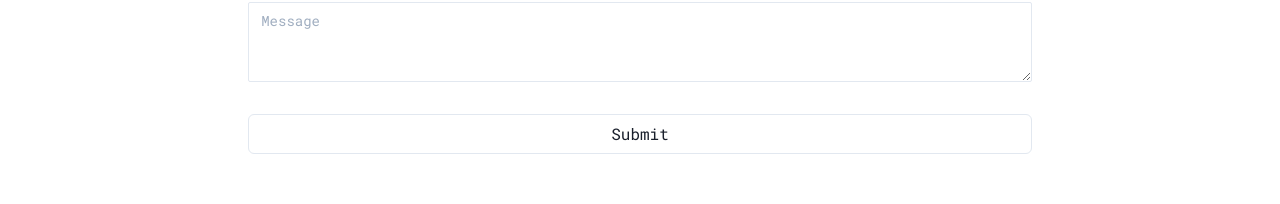
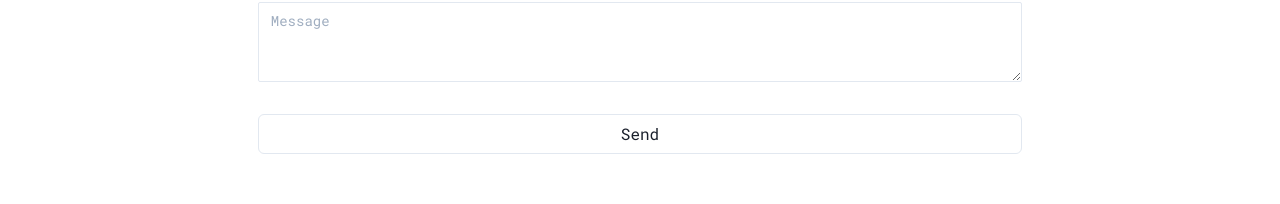
Before and after one commit to AngelRafaelGO/portfolioARGO, a React (Create React App) app: page /contact in a window 1280 px wide. Shown: the part 473-677 px from the top of the page. Built offline with nearby package versions, Linux system fonts and the light colour scheme.

Commit message:
Added basic validation to contact form Changed input submit value

```diff
--- a/src/containers/contact/Contact.jsx
+++ b/src/containers/contact/Contact.jsx
@@ -32,10 +32,10 @@
                     <Box>
                         <form onSubmit={sendEmail} name="my_site">
                             <FormControl className="contact__form-control">
-                                <Input id="name" type="text" placeholder="Name" name="name" />
-                                <Input id="email" type="email" placeholder="Email" name="email" />
-                                <Textarea placeholder="Message" size="sm" name="message" />
-                                <Input className="contact__send_input" id="contact-send" type="submit"/>
+                                <Input id="name" type="text" placeholder="Name" name="name" required />
+                                <Input id="email" type="email" placeholder="Email" name="email" required />
+                                <Textarea placeholder="Message" size="sm" name="message" required />
+                                <Input className="contact__send_input" id="contact-send" type="submit" value="Send"/>
                             </FormControl>
                         </form>
                     </Box>
```
